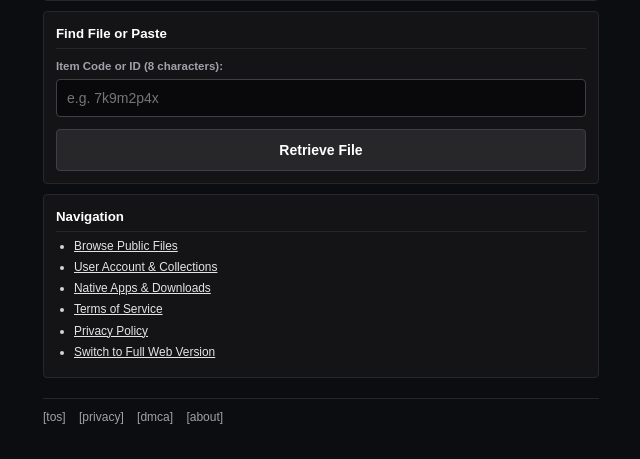
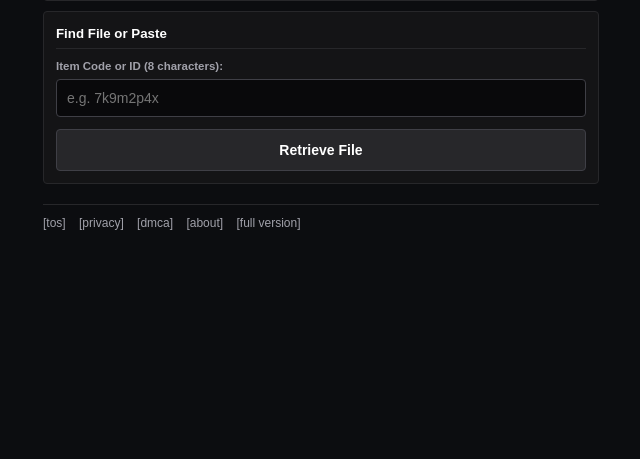
Before and after one commit to Gelaxiz/nullhost, a Flask app: page /lite in a window 1280 px wide. Shown: the part 407-866 px from the top of the page, without its empty margins (319-959 px from the left). After the commit the page ends 637 px from the top, so only its background shows below. Run offline with Flask 3, Linux system fonts and the light colour scheme; some libraries are stand-ins or nearby versions.

Commit message:
fix(ui): remove duplicate navigation card in lite template and move full version switcher to footer

```diff
--- a/templates/base.html
+++ b/templates/base.html
@@ -222,6 +222,11 @@
         <a href="/privacy">[privacy]</a>
         <a href="/dmca">[dmca]</a>
         <a href="/about">[about]</a>
+        {% if legacy_mode %}
+        <a href="/?lite=0">[full version]</a>
+        {% else %}
+        <a href="/?lite=1">[lite]</a>
+        {% endif %}
     </div>
     {% if not legacy_mode %}
     <script>
--- a/templates/index_legacy.html
+++ b/templates/index_legacy.html
@@ -30,17 +30,4 @@
         <input type="submit" value="Retrieve File" class="btn">
     </form>
 </div>
-
-<!-- Quick Navigation -->
-<div class="card">
-    <h2 style="margin-top: 0; font-size: 0.95rem;">Navigation</h2>
-    <ul style="padding-left: 18px; margin-bottom: 0; font-size: 0.85rem;">
-        <li><a href="/uploads/">Browse Public Files</a></li>
-        <li><a href="/a">User Account & Collections</a></li>
-        <li><a href="/app">Native Apps & Downloads</a></li>
-        <li><a href="/tos">Terms of Service</a></li>
-        <li><a href="/privacy">Privacy Policy</a></li>
-        <li><a href="/?lite=0">Switch to Full Web Version</a></li>
-    </ul>
-</div>
 {% endblock %}
```
